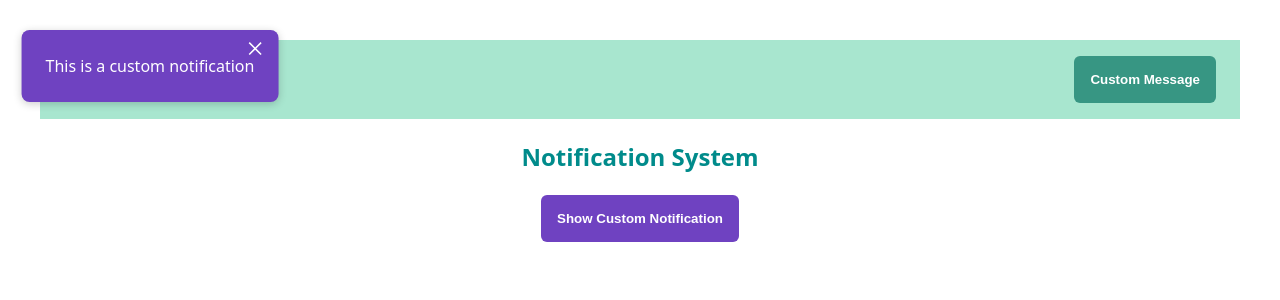
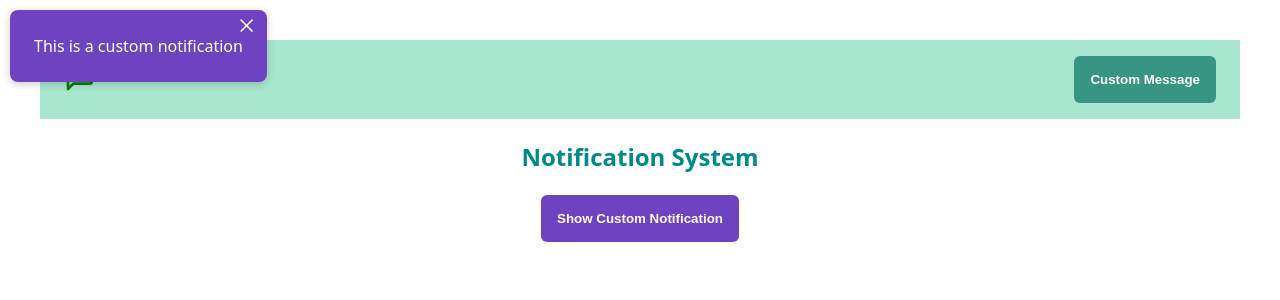
Before and after one commit to MiguelAngelGonzalesMelgar/digital-academy-react-context-assigment, a React (Vite) app: page / in a window 1280 px wide. Both pictures are taken after a click on the button "Show Custom Notification". Shown: the top 300 px of the page. Built offline with nearby package versions, Linux system fonts and the light colour scheme.

Commit message:
refactor: adds framer motion for animations and change provider to use queues.

```diff
--- a/package.json
+++ b/package.json
@@ -10,6 +10,7 @@
     "preview": "vite preview"
   },
   "dependencies": {
+    "framer-motion": "^12.15.0",
     "react": "^19.1.0",
     "react-dom": "^19.1.0",
     "react-icons": "^5.5.0"
--- a/src/components/navbar/navbar.module.css
+++ b/src/components/navbar/navbar.module.css
@@ -1,4 +1,5 @@
 .header {
+  position: relative; /* needed to position the notification absolutely inside */
   background-color: #a8e6cf;
   color: white;
   padding: 16px 24px;
@@ -9,3 +10,16 @@
   justify-content: space-between;
   align-items: center;
 }
+
+.notification {
+  position: absolute;
+  top: 16px;
+  right: 24px;
+  background-color: #ff8b94;
+  color: white;
+  padding: 12px 20px;
+  border-radius: 8px;
+  box-shadow: 0 4px 12px rgba(0,0,0,0.1);
+  font-weight: bold;
+  z-index: 100;
+}
--- a/src/components/notification/Notification.tsx
+++ b/src/components/notification/Notification.tsx
@@ -2,6 +2,7 @@ import { useContext } from "react";
 import { NotificationsContext } from "../../context/NotificationsContext";
 import styles from "./notification.module.css"
 import { AiOutlineClose } from "react-icons/ai";
+import { AnimatePresence, motion } from "framer-motion";
 
 
 const Notification = () => {
@@ -16,16 +17,28 @@ const Notification = () => {
   const className = `${styles.notification} ${styles[type.toLowerCase()]}`;
 
   return (
-    <div className={className}>
+    <AnimatePresence>
+      {notification && (
+        <motion.div
+          className={className}
+          initial={{ opacity: 0, y: -5,}}
+          animate={{ opacity: 1, y: 0 }}
+          exit={{ opacity: 0, y: -5 }}
+          transition={{ duration: 0.3 }}
+          key={message} // helps AnimatePresence detect change
+        >
           <button
             className={styles.closeButton}
             onClick={clearNotification}
-      aria-label="Close notification">
+            aria-label="Close notification"
+          >
             <AiOutlineClose />
           </button>
           <p className={styles.notificationMessage}>{message}</p>
-    </div>
-  )
+        </motion.div>
+      )}
+    </AnimatePresence>
+  );
 }
 
 export default Notification;
--- a/src/components/notification/notification.module.css
+++ b/src/components/notification/notification.module.css
@@ -1,8 +1,8 @@
 
 .notification {
   position: fixed;
-  top: 30px;
-  left: 150px;
+  top: 10px;
+  left: 10px;
   transform: translateX(-50%);
   color: white;
   padding: 24px 24px;
@@ -35,9 +35,9 @@
   border: none;
   cursor: pointer;
   position: absolute;
-  top: 8px;
-  right: 8px;
+  top: 5px;
+  right: 5px;
   font-size: 1.2rem;
-  margin-bottom: 10px;
+  margin-bottom: 15px;
   color: inherit;
 }
--- a/src/context/NotificationsProvider.tsx
+++ b/src/context/NotificationsProvider.tsx
@@ -1,4 +1,4 @@
-import { useEffect, useState, type ReactNode } from "react";
+import { useCallback, useEffect, useState, type ReactNode } from "react";
 import { NotificationsContext, type Notification, type NotificationType } from "./NotificationsContext";
 
 interface NotificationsProviderProps {
@@ -9,6 +9,14 @@ export const NotificationsProvider = ({children}: NotificationsProviderProps) =>
   const [notificationQueue, setNotificationQueue] = useState<Notification[]>([]);
   const [currentNotification, setCurrentNotification] = useState<Notification | null>(null);
 
+  const processQueue = useCallback(() => {
+    if (!currentNotification && notificationQueue.length > 0) {
+      const [nextNotification, ...rest] = notificationQueue;
+      setCurrentNotification(nextNotification);
+      setNotificationQueue(rest);
+    }
+  }, [currentNotification, notificationQueue])
+
   const showNotification = (message: string, type: NotificationType) => {
     setNotificationQueue(prevQueue => [...prevQueue, {message, type}]);
   };
@@ -18,14 +26,8 @@ export const NotificationsProvider = ({children}: NotificationsProviderProps) =>
   };
 
   useEffect(() => {
-    if (!currentNotification && notificationQueue.length > 0) {
-      setCurrentNotification(notificationQueue[0]);
-      setNotificationQueue(prev => {
-        const [, ...rest] = prev;
-        return rest;
-      });
-    }
-  }, [notificationQueue, currentNotification]);
+    processQueue();
+  }, [notificationQueue, currentNotification, processQueue]);
 
   useEffect(() => {
     if (!currentNotification) {
```
Also changed, not shown: 1 other file (tests, documents, lock files or other folders). Lines whose indentation alone changed are shown as unchanged.
